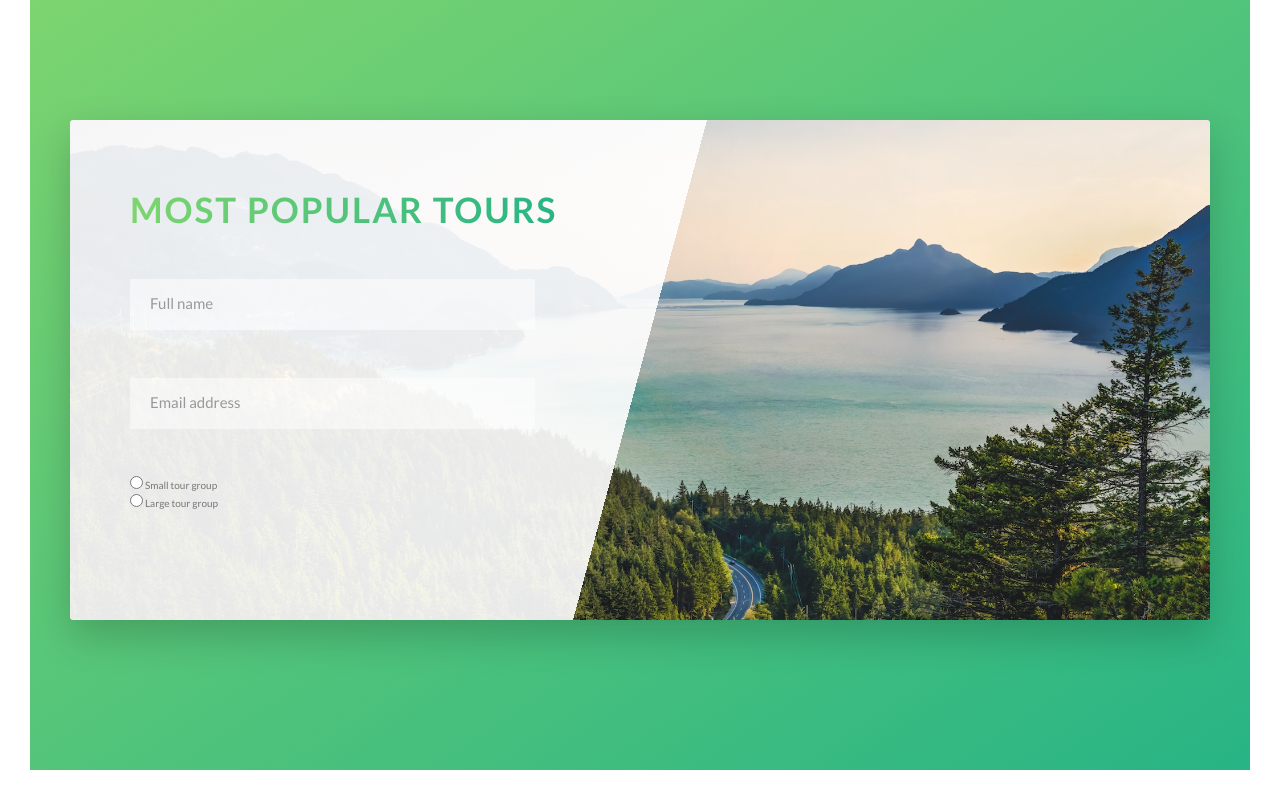
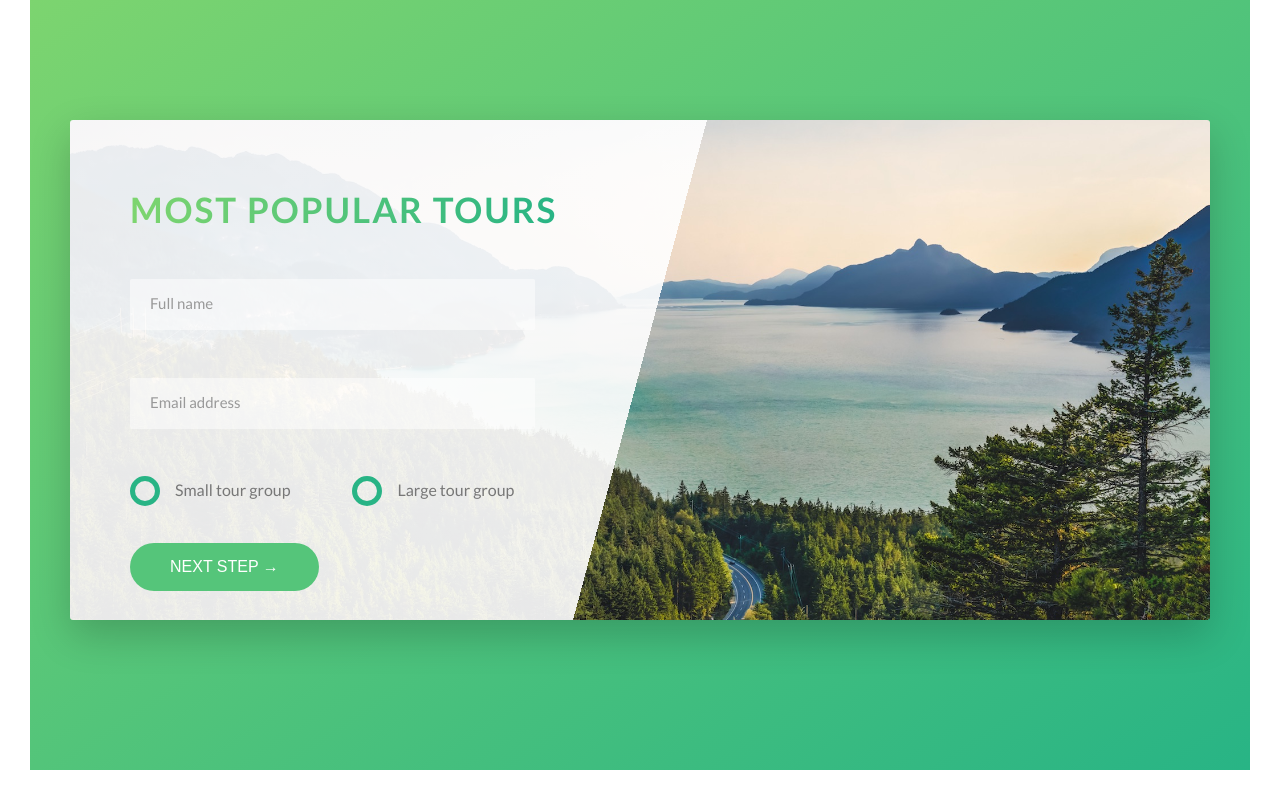
Before and after one commit to fuadinho/udemy-natours, a website built with webpack: page src/index.html in a window 1280 px wide. Shown: the part 4555-5355 px from the top of the page. Built offline with nearby package versions, Linux system fonts and the light colour scheme; files whose address does not match are found by name.

Commit message:
Finishing the Book Section - Radio button created

```diff
--- a/src/index.html
+++ b/src/index.html
@@ -287,16 +287,26 @@
                 <label for="email" class="form__label">Email address</label>
               </div>
 
-              <div class="form__group">
+              <div class="form__group u-margin-bottom-medium">
                 <div class="form__radio-group">
                   <input type="radio" class="form__radio-input" id="small" name="size">
-                  <label for="small" class="form__radio-label">Small tour group</label>
+                  <label for="small" class="form__radio-label">
+                    <span class="form__radio-button"></span>
+                    Small tour group
+                  </label>
                 </div>
 
                 <div class="form__radio-group">
                   <input type="radio" class="form__radio-input" id="large" name="size">
-                  <label for="large" class="form__radio-label">Large tour group</label>
+                  <label for="large" class="form__radio-label">
+                    <span class="form__radio-button"></span>
+                    Large tour group
+                  </label>
                 </div>
+              </div>
+
+              <div class="form__group">
+                <button class="btn btn--green">Next step &rarr;</button>
               </div>
             </form>
           </div>
--- a/src/styles/base/_utilities.scss
+++ b/src/styles/base/_utilities.scss
@@ -1,23 +1,23 @@
 .u-center-text {
-    text-align: center;
+    text-align: center !important;
 }
 
 .u-margin-bottom-small {
-    margin-bottom: 1.5rem;
+    margin-bottom: 1.5rem !important;
 }
 
 .u-margin-bottom-medium {
-    margin-bottom: 4rem;
+    margin-bottom: 4rem !important;
 }
 
 .u-margin-bottom-big {
-    margin-bottom: 8rem;
+    margin-bottom: 8rem !important;
 }
 
 .u-margin-top-big {
-    margin-top: 8rem;
+    margin-top: 8rem !important;
 }
 
 .u-margin-top-huge {
-    margin-top: 10rem;
+    margin-top: 10rem !important;
 }
--- a/src/styles/components/_button.scss
+++ b/src/styles/components/_button.scss
@@ -1,4 +1,5 @@
 .btn {
+    &,
     &:link,
     &:visited {
         text-decoration: none;
@@ -9,6 +10,10 @@
         transition: all 0.2s;
         position: relative;
         font-size: $default-font-size;
+
+        // Change for button element
+        cursor: pointer;
+        border: none;
     }
 
     &:hover {
@@ -21,7 +26,9 @@
         }
     }
 
-    &:active {
+    &:active,
+    &:focus {
+        outline: none;
         transform: translateY(-1px);
         box-shadow: 0 0.5rem 1rem rgba($color-black, 0.2);
     }
--- a/src/styles/components/_form.scss
+++ b/src/styles/components/_form.scss
@@ -45,4 +45,50 @@
         visibility: hidden;
         transform: translateY(-4rem);
     }
+
+    &__radio-group {
+        width: 49%;
+        display: inline-block;
+    }
+
+    &__radio-input {
+        display: none;
+    }
+
+    &__radio-label {
+        font-size: $default-font-size;
+        cursor: pointer;
+        padding-left: 4.5rem;
+        position: relative;
+    }
+
+    &__radio-button {
+        height: 3rem;
+        width: 3rem;
+        display: inline-block;
+        position: absolute;
+        top: -0.4rem;
+        left: 0;
+        border: 5px solid $color-primary-dark;
+        border-radius: 50%;
+
+        &::after {
+            content: "";
+            height: 1.3rem;
+            width: 1.3rem;
+            background-color: $color-primary-dark;
+            border-radius: 50%;
+            display: block;
+            position: absolute;
+            top: 50%;
+            left: 50%;
+            transform: translate(-50%, -50%);
+            opacity: 0;
+            transition: opacity 0.2s;
+        }
+    }
+
+    &__radio-input:checked ~ &__radio-label &__radio-button::after {
+        opacity: 1;
+    }
 }
```
